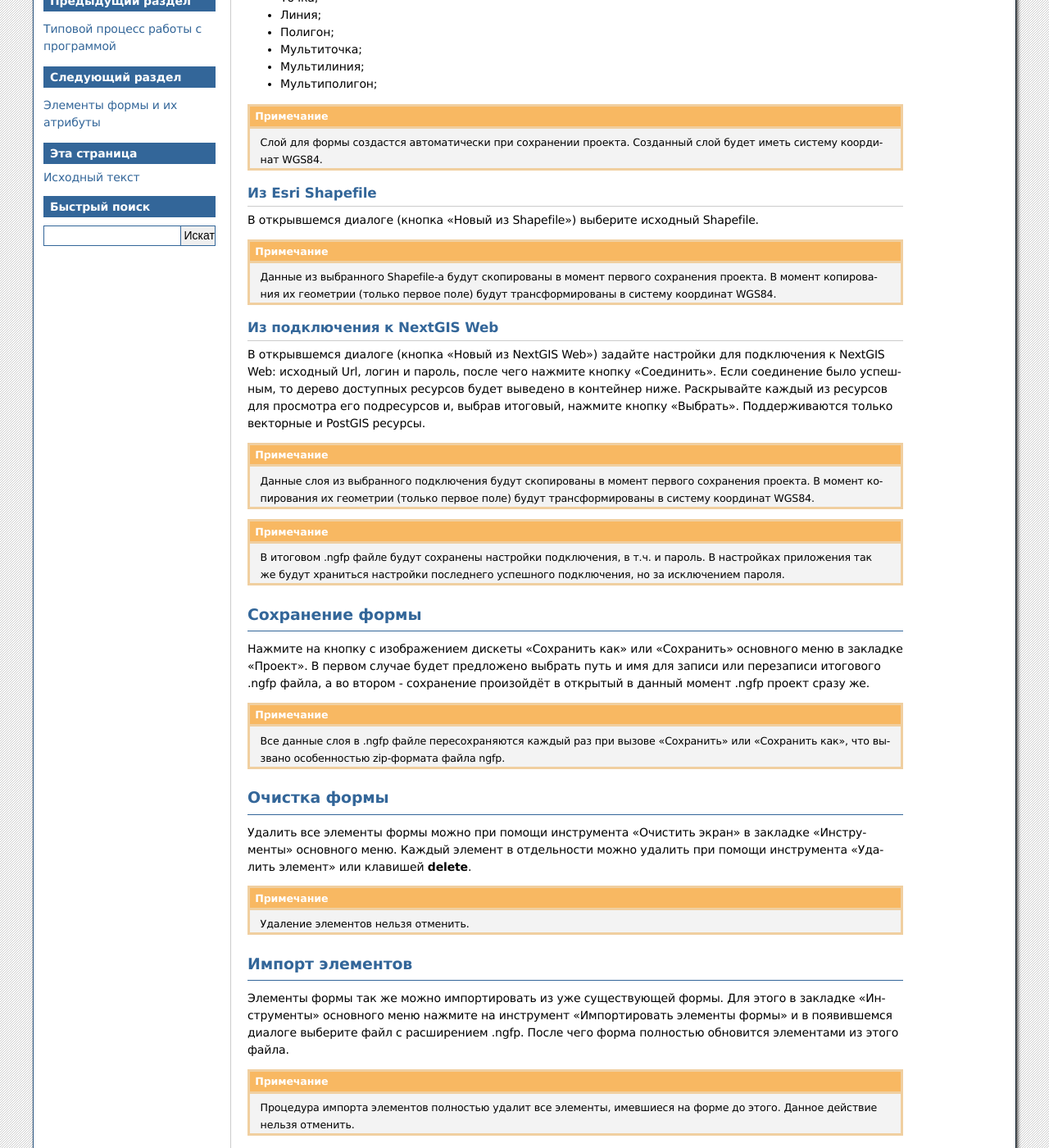
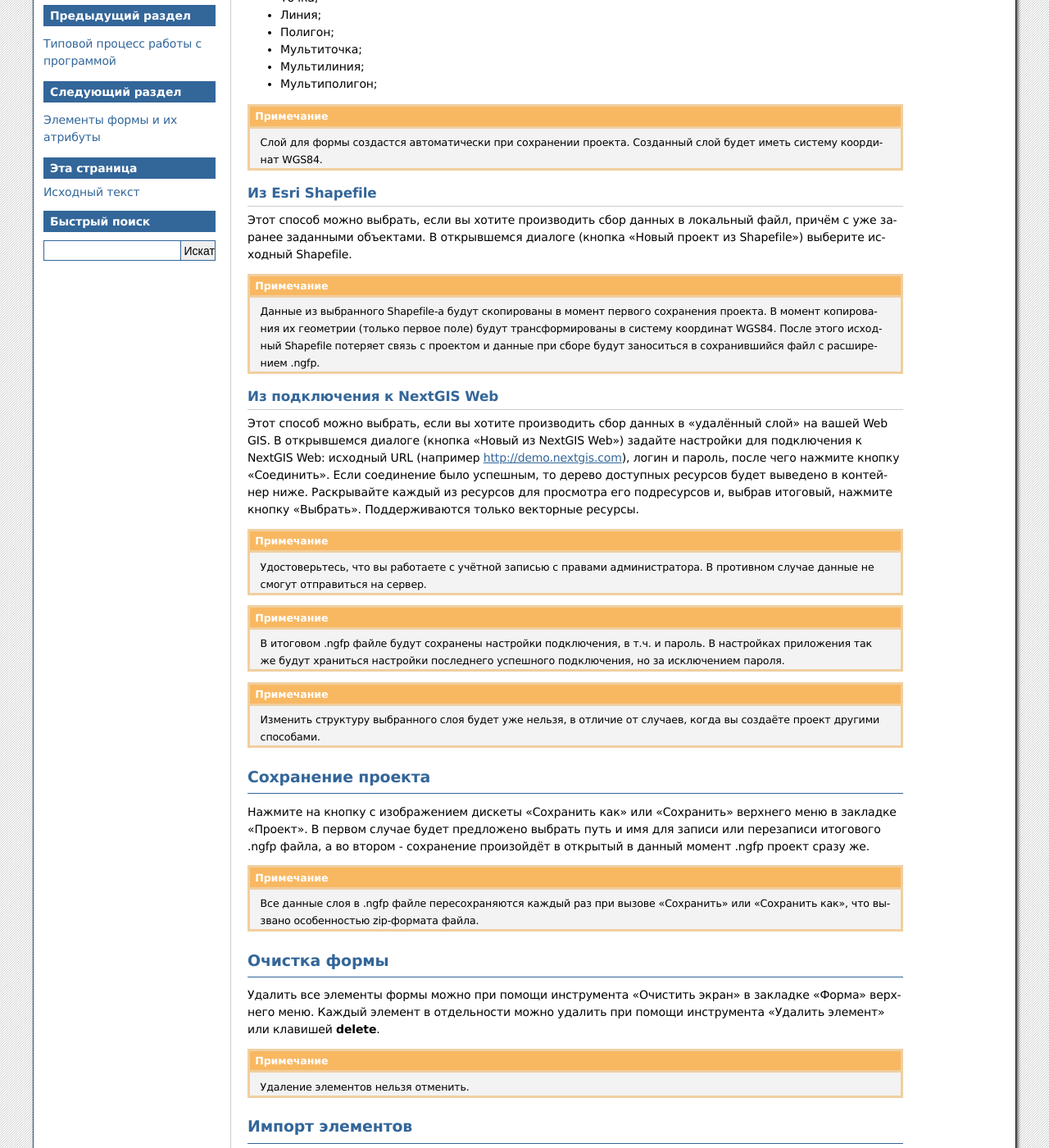
Before and after one commit to nextgis/docs_formbuilder, a Sphinx documentation site: the page built from source/features.rst, in a window 1280 px wide and 1400 px high, scrolled down 328 px. Shown: the whole window at 82% size. Built offline with Sphinx 7.4.7, drawn with Linux system fonts in a browser that asks for light colours; formulas are drawn with MathJax 3; some of the changed text lies outside the part shown.

Commit message:
Updated for new functions

```diff
--- a/source/features.rst
+++ b/source/features.rst
@@ -7,15 +7,15 @@
 
 .. _ngfb_new_form:
 
-Способы создания новой формы
-----------------------------
+Создание нового проекта
+-----------------------
 
-Нажмите на одну из трёх первых кнопок основного меню раздела "Проект" и в открывшемся диалоге сделайте выбор для создания новой формы.
+Нажмите на одну из трёх первых кнопок верхнего меню в закладке "Проект" и в открышемся диалоге задайте начальные параметры нового проекта.
 
 С нуля
 ^^^^^^
 
-Этот способ можно выбрать, если у вас отсутствует исходный слой и/или вы хотите сами определить состав и структуру полей слоя с самого начала. В открывшемся диалоге (кнопка "Новый") выберите геометрию будущего слоя:
+Этот способ можно выбрать, если у вас отсутствует исходный слой и/или вы хотите сами определить состав и структуру полей слоя с самого начала. В открывшемся диалоге (кнопка "Новый с нуля") выберите геометрию будущего слоя:
 
 * Точка;
 * Линия;
@@ -30,38 +30,41 @@
 Из Esri Shapefile
 ^^^^^^^^^^^^^^^^^
 
-В открывшемся диалоге (кнопка "Новый из Shapefile") выберите исходный Shapefile.
+Этот способ можно выбрать, если вы хотите производить сбор данных в локальный файл, причём с уже заранее заданными объектами. В открывшемся диалоге (кнопка "Новый проект из Shapefile") выберите исходный Shapefile.
 
 .. note::
-    Данные из выбранного Shapefile-а будут скопированы в момент первого сохранения проекта. В момент копирования их геометрии (только первое поле) будут трансформированы в систему координат WGS84.
+    Данные из выбранного Shapefile-а будут скопированы в момент первого сохранения проекта. В момент копирования их геометрии (только первое поле) будут трансформированы в систему координат WGS84. После этого исходный Shapefile потеряет связь с проектом и данные при сборе будут заноситься в сохранившийся файл с расширением .ngfp.
 
 Из подключения к NextGIS Web
 ^^^^^^^^^^^^^^^^^^^^^^^^^^^^
 
-В открывшемся диалоге (кнопка "Новый из NextGIS Web") задайте настройки для подключения к NextGIS Web: исходный Url, логин и пароль, после чего нажмите кнопку "Соединить". Если соединение было успешным, то дерево доступных ресурсов будет выведено в контейнер ниже.  Раскрывайте каждый из ресурсов для просмотра его подресурсов и, выбрав итоговый, нажмите кнопку "Выбрать". Поддерживаются только векторные и PostGIS ресурсы.
+Этот способ можно выбрать, если вы хотите производить сбор данных в "удалённый слой" на вашей Web GIS. В открывшемся диалоге (кнопка "Новый из NextGIS Web") задайте настройки для подключения к NextGIS Web: исходный URL (например http://demo.nextgis.com), логин и пароль, после чего нажмите кнопку "Соединить". Если соединение было успешным, то дерево доступных ресурсов будет выведено в контейнер ниже. Раскрывайте каждый из ресурсов для просмотра его подресурсов и, выбрав итоговый, нажмите кнопку "Выбрать". Поддерживаются только векторные ресурсы.
 
 .. note::
-    Данные слоя из выбранного подключения будут скопированы в момент первого сохранения проекта. В момент копирования их геометрии (только первое поле) будут трансформированы в систему координат WGS84.
+    Удостоверьтесь, что вы работаете с учётной записью с правами администратора. В противном случае данные не смогут отправиться на сервер.
 
 .. note::
     В итоговом .ngfp файле будут сохранены настройки подключения, в т.ч. и пароль. В настройках приложения так же будут храниться настройки последнего успешного подключения, но за исключением пароля.
 
+.. note::
+    Изменить структуру выбранного слоя будет уже нельзя, в отличие от случаев, когда вы создаёте проект другими способами.
+
 .. _ngfb_save_form:
 
-Сохранение формы
-----------------
+Сохранение проекта
+------------------
 
-Нажмите на кнопку с изображением дискеты "Сохранить как" или "Сохранить" основного меню в закладке "Проект". В первом случае будет предложено выбрать путь и имя для записи или перезаписи итогового .ngfp файла, а во втором - сохранение произойдёт в открытый в данный момент .ngfp проект сразу же.
+Нажмите на кнопку с изображением дискеты "Сохранить как" или "Сохранить" верхнего меню в закладке "Проект". В первом случае будет предложено выбрать путь и имя для записи или перезаписи итогового .ngfp файла, а во втором - сохранение произойдёт в открытый в данный момент .ngfp проект сразу же.
 
 .. note::
-    Все данные слоя в .ngfp файле пересохраняются каждый раз при вызове "Сохранить" или "Сохранить как", что вызвано особенностью zip-формата файла ngfp.
+    Все данные слоя в .ngfp файле пересохраняются каждый раз при вызове "Сохранить" или "Сохранить как", что вызвано особенностью zip-формата файла.
 
 .. _ngfb_clear_form:
 
 Очистка формы
 -------------
 
-Удалить все элементы формы можно при помощи инструмента "Очистить экран" в закладке "Инструменты" основного меню. Каждый элемент в отдельности можно удалить при помощи инструмента "Удалить элемент" или клавишей **delete**.
+Удалить все элементы формы можно при помощи инструмента "Очистить экран" в закладке "Форма" верхнего меню. Каждый элемент в отдельности можно удалить при помощи инструмента "Удалить элемент" или клавишей **delete**.
 
 .. note::
     Удаление элементов нельзя отменить.
@@ -71,24 +74,17 @@
 Импорт элементов
 ----------------
 
-Элементы формы так же можно импортировать из уже существующей формы. Для этого в закладке "Инструменты" основного меню нажмите на инструмент "Импортировать элементы формы" и в появившемся диалоге выберите файл с расширением .ngfp. После чего форма полностью обновится элементами из этого файла.
+Элементы формы так же можно импортировать из уже существующей формы. Для этого в закладке "Форма" верхнего меню нажмите на инструмент "Импортировать элементы формы" и в появившемся диалоге выберите файл с расширением .ngfp. После чего форма полностью обновится элементами из этого файла.
 
 .. note::
     Процедура импорта элементов полностью удалит все элементы, имевшиеся на форме до этого. Данное действие нельзя отменить.
-
-.. _ngfb_update_data:
-
-Обновление данных слоя
-----------------------
-
-Для обновления данных низлежащего слоя нажмите на инструмент "Обновить данные слоя" в закладке "Инструменты" основного меню. В появившемся диалоге выберите Shapefile, данные из которого должны быть "затянуты" в слой проекта для замены старых данных. Если структура полей выбранного Shapefile-а совпадает со структурой полей текущего слоя, то сохранение данных в ngfp-файл текущего проекта произойдёт сразу же, иначе будет выдано сообщение об ошибке.
 
 .. _ngfb_field_manager:
 
 Менеджер полей
 --------------
 
-Список полей слоя можно изменять в любой момент работы с программой. Для этого используйте инструмент "Менеджер полей", окно которого представлено на :numref:`ngfb_fields_dialog_pic`.
+Список полей слоя можно изменять в любой момент работы с программой. Для этого используйте инструмент "Менеджер полей" в закладке "Данные" верхнего меню, окно которого представлено на :numref:`ngfb_fields_dialog_pic`.
 
 .. figure:: _static/ngfb_fields_dialog.png
    :name: ngfb_fields_dialog_pic
@@ -100,7 +96,24 @@
 Добавляйте новые поля при помощи кнопки "+", предварительно введя их имя и выбрав тип данных. Имена полей должны быть уникальны. Для уже существующего поля изменить его тип нельзя. Удалять поля можно при помощи кнопки "-", предварительно выбрав их в списке.
 
 .. note::
-    Важно, что если удалить существующее поле слоя, то все соответствующие этому полю данные объектов слоя будут удалены (даже если после этого добавить новое поле с таким же именем), о чём предупредит всплывающее сообщение.
+    Важно, что если удалить существующее поле слоя, то все соответствующие этому полю данные будут удалены (даже если после этого добавить новое поле с таким же именем), о чём предупредит всплывающее сообщение.
 
 .. note::
-    Реальное изменение состава полей в слое и соответствующие удаления (если они были) произойдут в момент сохранения проекта. При нажатии на кнопку "ОК" в диалоге изменения произойдут только для элементов на форме.
+    Реальное изменение состава полей в слое и соответствующие удаления (если они были инициированы) произойдут в момент сохранения проекта.
+
+.. _ngfb_update_data:
+
+Обновление данных слоя
+----------------------
+
+Для обновления данных слоя нажмите на инструмент "Обновить данные слоя" в закладке "Данные" верхнего меню. В появившемся диалоге выберите Shapefile, данные из которого должны быть "затянуты" в слой проекта для замены старых данных. Если структура полей выбранного Shapefile-а совпадает со структурой полей текущего слоя, то сохранение данных в ngfp-файл текущего проекта произойдёт сразу же, иначе будет выдано сообщение об ошибке.
+
+.. _ngfb_to_web:
+
+Создание слоя в NextGIS Web
+---------------------------
+
+Если вы хотите быстро и удобно создать слой в вашей Web GIS, нажмите на кнопку "Web" закладки "Данные" верхнего меню. Структура и геометрия нового слоя будет взята из текущего проекта (она могла быть определена любым способом), вам нужно будет только определить имя слоя и группу ресурсов (если необходимо). Если создание слоя прошло успешно, вам будет предложено создать новый проект на его основе с полным копированием текущей формы, хотя это всегда можно сделать отдельно.
+
+.. note::
+    Удостоверьтесь, что вы работаете с учётной записью с правами администратора. В противном случае у вас не получится создать слой или отправить данные в этот слой при сборе.
```
Also changed, not shown: source/controls.rst (+45 -18 lines), source/gui.rst (+10 -9 lines), source/workflow.rst (+6 -11 lines), source/_static/ngfb_fields_dialog.png, source/_static/ngfb_gui.png.
